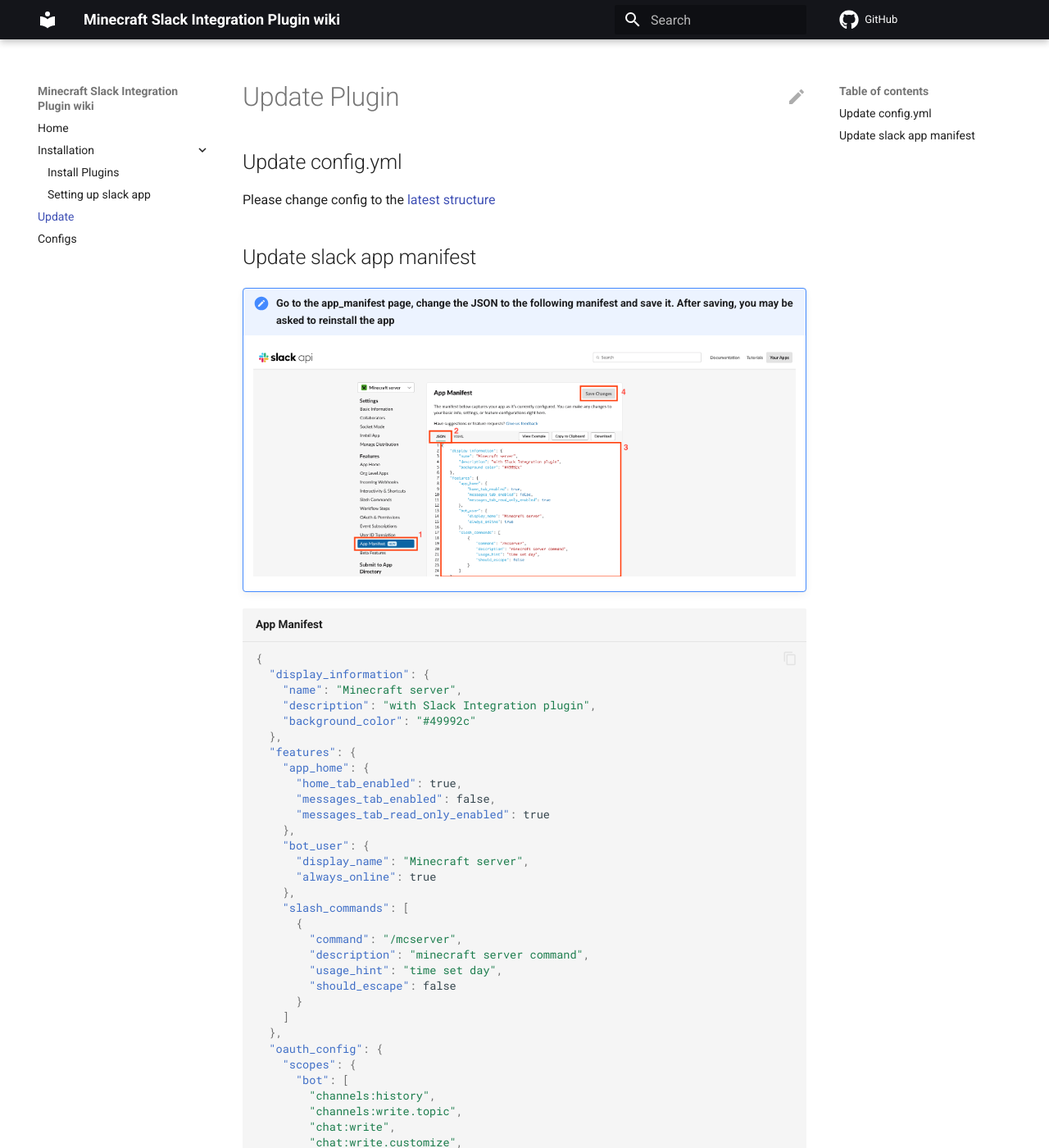
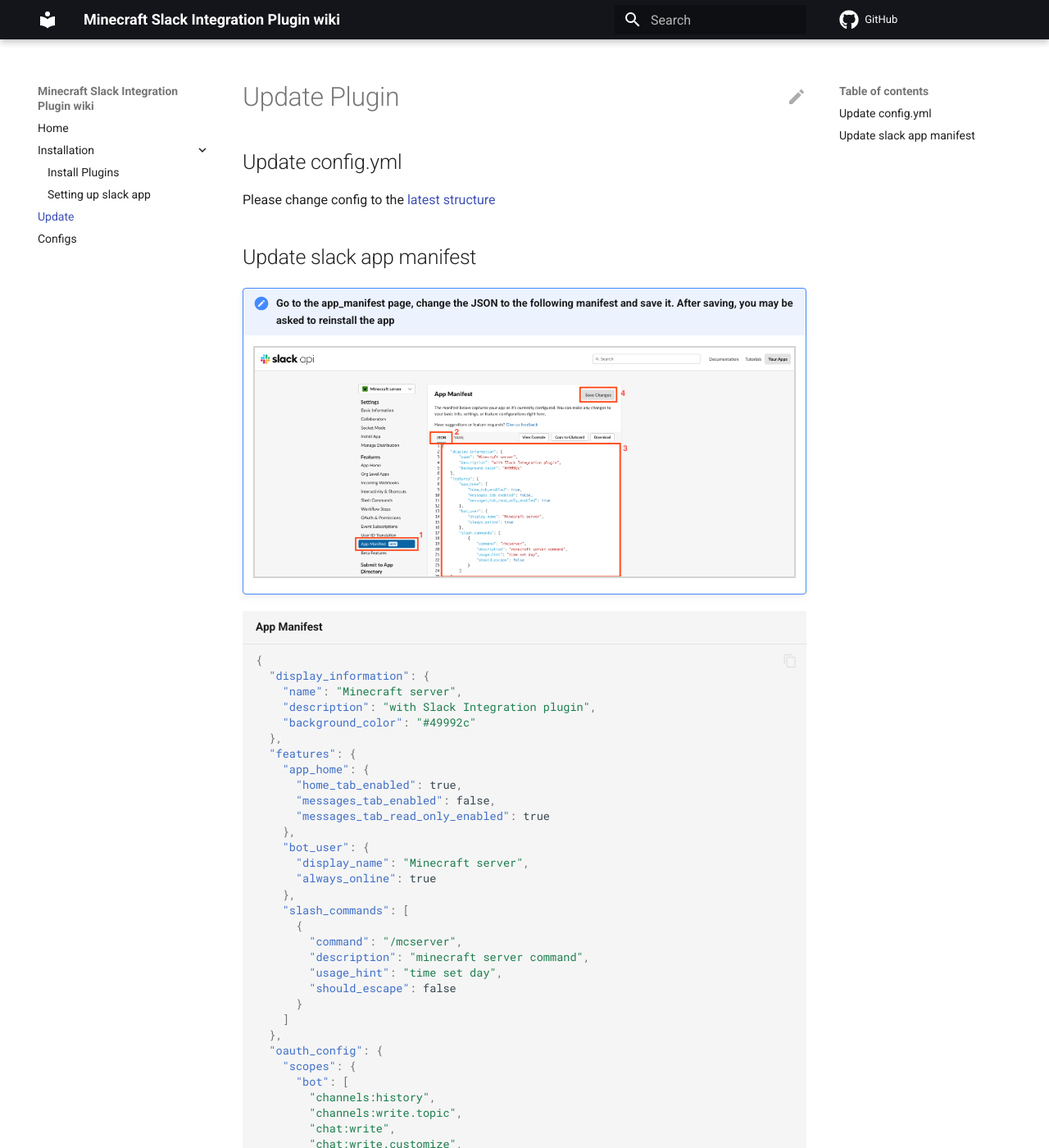
Before and after one commit to howyi/MCSlackIntegration, an MkDocs documentation site: the page built from docs/update_plugin.md, in a window 1280 px wide and 1400 px high. Shown: the whole window at 82% size. Built offline with MkDocs 1.6.1 and Material for MkDocs 9.7.7, drawn with Linux system fonts in a browser that asks for light colours; comment, search, counter and statistics services are not loaded.

Commit message:
docs: add image border

```diff
--- /dev/null
+++ b/docs/stylesheets/extra.css
@@ -0,0 +1,3 @@
+img {
+    border: 0.1rem solid lightgray;
+}
--- a/mkdocs.yml
+++ b/mkdocs.yml
@@ -10,6 +10,9 @@
       - slack_app.md
   - Update: update_plugin.md
   - Configs: config.md
+
+extra_css:
+  - stylesheets/extra.css
 
 theme:
   name: material
```
